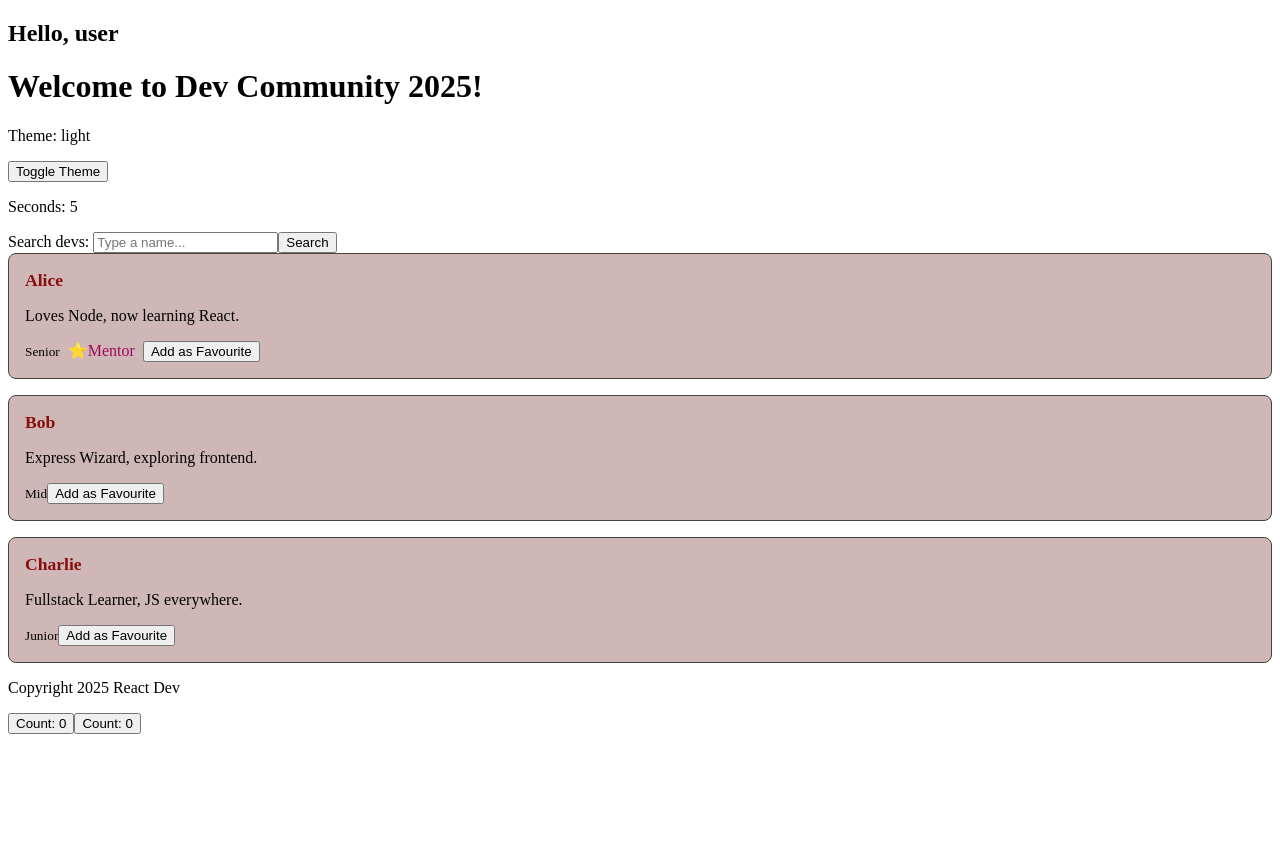
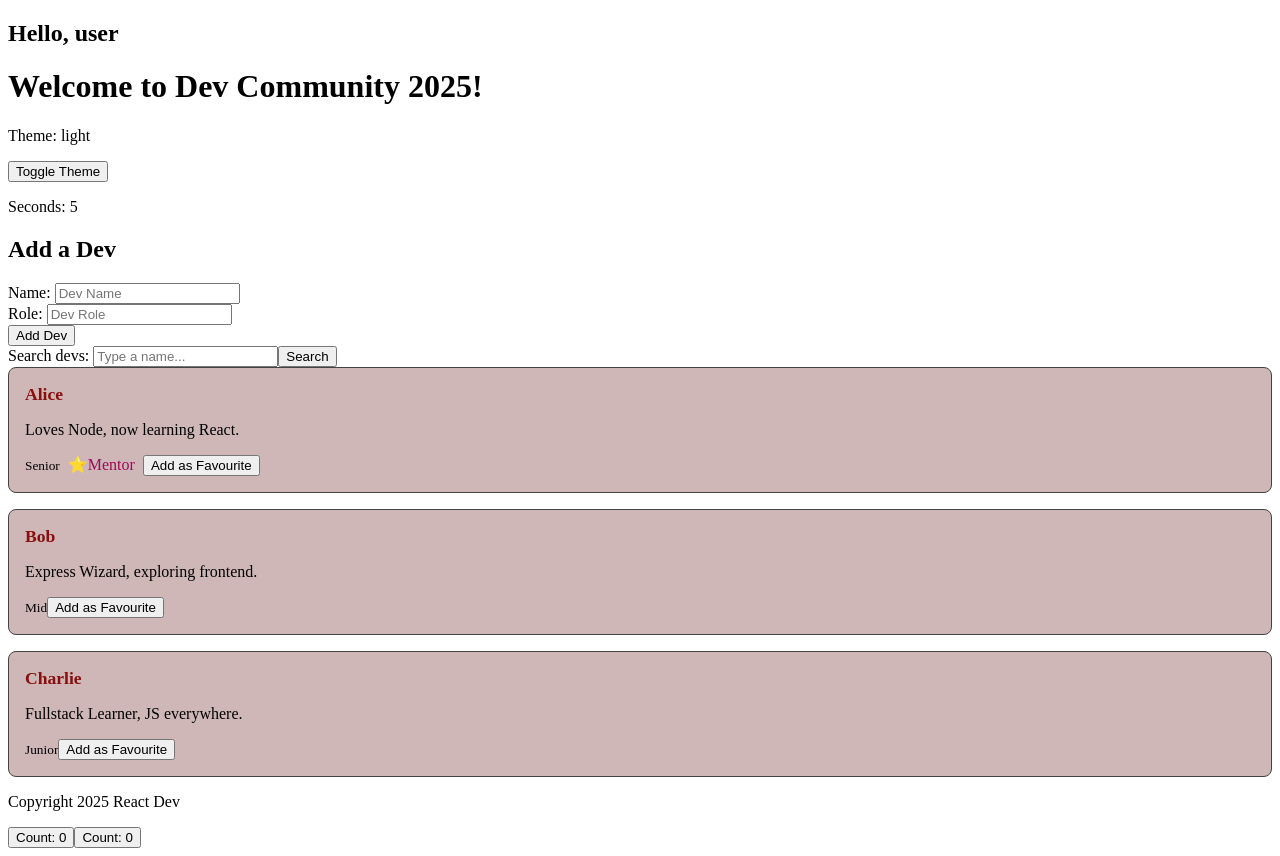
Before and after one commit to APaud3l/jun25-t2-intro-to-react, a React (Vite) app: page / in a window 1280 px wide. Before the commit the page ends 800 px from the top, so only its background shows below. Built offline with nearby package versions, Linux system fonts and the light colour scheme.

Commit message:
feat: Defined two forms: One to add a dev, one to search a dev

```diff
--- a/src/App.jsx
+++ b/src/App.jsx
@@ -32,6 +32,10 @@ function App() {
   // const [query, setQuery] = useState("");
   const [inputQuery, setInputQuery] = useState("");
   const [activeQuery, setActiveQuery] = useState("");
+  const [devList, setDevList] = useState(devs);
+
+  const [newName, setNewName] = useState("");
+  const [newRole, setNewRole] = useState("");
 
   return (
     <>
@@ -49,15 +53,64 @@ const [activeQuery, setActiveQuery] = useState("");
         </label>
       </div> */}
 
+      {/* Form element: Adding a new Dev */}
+      <form
+        onSubmit={(event) => {
+          event.preventDefault();
+          // Input validation on front-end: Required properties are needed to add a new role
+          if (!newName.trim() || !newRole.trim()) return;
+
+          // Define a new Dev element
+          const newDev = {
+            id: Date.now(),
+            name: newName,
+            role: newRole,
+            seniority: "Junior",
+            isMentor: false,
+          };
+
+          setDevList((prev) => [...prev, newDev]);
+          // Add the new dev to the start of the list
+          setDevList((prev) => [newDev, ...prev]);
+          // Reset the name and role from the form
+          setNewName("");
+          setNewRole("");
+        }}
+      >
+        <h2>Add a Dev</h2>
+        <div>
+          <label>
+            Name:{" "}
+            <input
+              type="text"
+              value={newName}
+              onChange={(event) => setNewName(event.target.value)}
+              placeholder="Dev Name"
+            />
+          </label>
+        </div>
+
+        <div>
+          <label>
+            Role:{" "}
+            <input
+              type="text"
+              value={newRole}
+              onChange={(event) => setNewRole(event.target.value)}
+              placeholder="Dev Role"
+            />
+          </label>
+        </div>
+        <button type="submit">Add Dev</button>
+      </form>
+
       {/* Filtering using form element */}
       <form
-          onSubmit={
-            (event) => {
+        onSubmit={(event) => {
           event.preventDefault();
           setActiveQuery(inputQuery);
           console.log("Search submitted: ", inputQuery);
-            }
-          }
+        }}
       >
         <label>
           Search devs:{" "}
@@ -71,12 +124,12 @@ const [activeQuery, setActiveQuery] = useState("");
         <button type="submit">Search</button>
       </form>
 
-
-
       <main>
         {/* Using Props */}
-        {devs
-          .filter((dev) => dev.name.toLowerCase().includes(activeQuery.toLowerCase()))
+        {devList
+          .filter((dev) =>
+            dev.name.toLowerCase().includes(activeQuery.toLowerCase())
+          )
           .map((dev) => (
             <DevCard
               key={dev.id}
```
Lines whose indentation alone changed are shown as unchanged.
